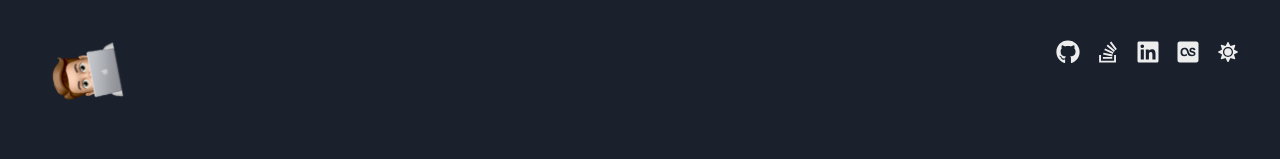
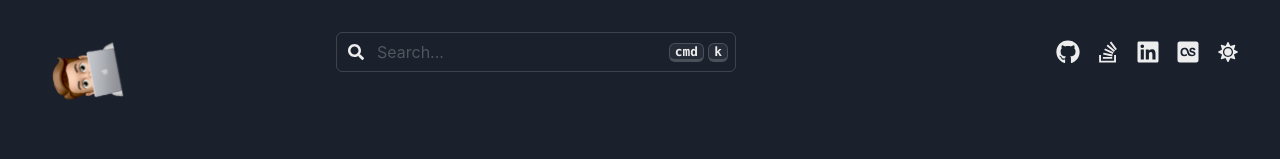
Before and after one commit to danielsteman/vite-blog, a React (Vite) app: page / in a window 1280 px wide. Shown: the top 159 px of the page. Built offline with nearby package versions, Linux system fonts and the light colour scheme.

Commit message:
:sparkles: added searchbar

```diff
--- a/src/components/SearchBar.tsx
+++ b/src/components/SearchBar.tsx
@@ -4,7 +4,11 @@ import {
 } from '@chakra-ui/react';
 import { FaSearch } from 'react-icons/fa';
 
-const SearchBar = () => (
+interface Props {
+  isMobile: boolean
+}
+
+const SearchBar: React.FC<Props> = ({ isMobile }) => (
   <InputGroup maxW={400}>
     <InputLeftElement
       pointerEvents="none"
@@ -12,6 +16,9 @@ const SearchBar = () => (
       <FaSearch color="gray.300" />
     </InputLeftElement>
     <Input type="tel" placeholder="Search..." />
+    {isMobile ? (
+      null
+    ) : (
       <InputRightElement
         pointerEvents="none"
         w="fit-content"
@@ -21,6 +28,7 @@ const SearchBar = () => (
           <Kbd mr={2}>k</Kbd>
         </Center>
       </InputRightElement>
+    )}
   </InputGroup>
 );
 
--- a/src/routes/Base.tsx
+++ b/src/routes/Base.tsx
@@ -1,7 +1,6 @@
 import React from 'react';
 import {
   Flex,
-  Spacer,
   ChakraProvider,
   Grid,
   GridItem,
@@ -35,7 +34,7 @@ const Base: React.FC<Props> = ({ children }) => {
         my={0}
         mx="auto"
       >
-        <GridItem colSpan={[1, 3, 3, 3, 3]} rowSpan={2}>
+        <GridItem colSpan={[1, 1, 1, 1, 1]} rowSpan={2}>
           <Flex textAlign="left" flexDirection="row">
             {isMobile ? (
               <Box mb={4}>
@@ -48,6 +47,13 @@ const Base: React.FC<Props> = ({ children }) => {
             />
           </Flex>
         </GridItem>
+        {isMobile ? (
+          null
+        ) : (
+          <GridItem colSpan={[0, 2, 2, 2, 2]} rowSpan={2}>
+            <SearchBar isMobile={isMobile} />
+          </GridItem>
+        )}
         <GridItem colSpan={[3, 1, 1, 1, 1]} rowSpan={2} textAlign="right">
           <Box>
             <NavigationButton url="https://www.github.com/danielsteman" icon={FaGithub} />
@@ -57,6 +63,13 @@ const Base: React.FC<Props> = ({ children }) => {
             <ColorModeSwitcher />
           </Box>
         </GridItem>
+        {isMobile ? (
+          <GridItem colSpan={[4, 2, 2, 2, 2]} rowSpan={2}>
+            <SearchBar isMobile={isMobile} />
+          </GridItem>
+        ) : (
+          null
+        )}
         {!isMobile ? (
           <GridItem colSpan={1} py={8}>
             <SideMenu />
```
Lines whose indentation alone changed are shown as unchanged.
